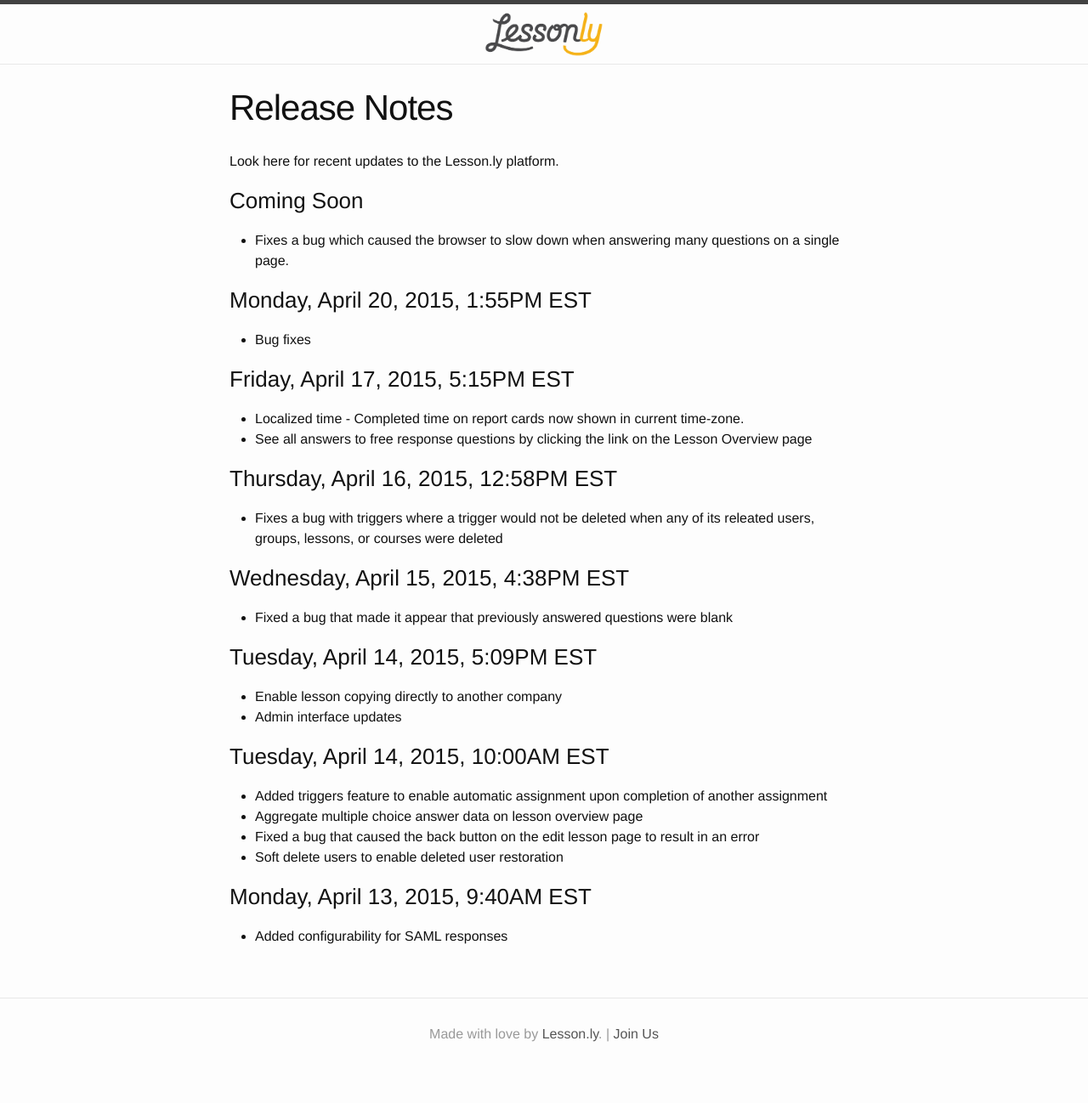
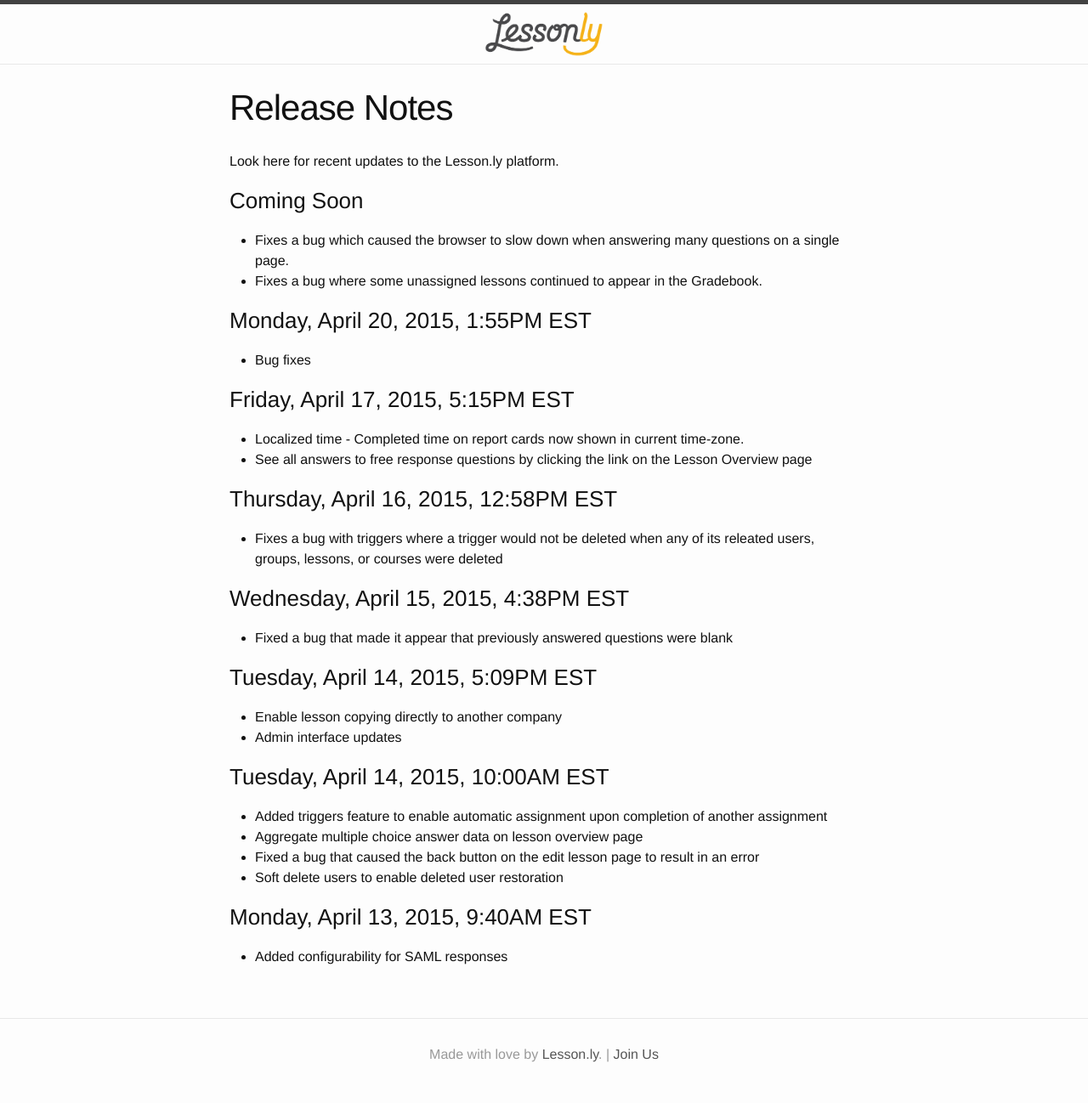
Before and after one commit to isabella232/lessonly.github.io, a Jekyll site: the page built from release-notes.md, in a window 1280 px wide. Shown: the whole page at 85% size. Built offline with Jekyll 4.4.1, drawn with Linux system fonts in a browser that asks for light colours; before the commit the page ends 1274 px from its top, so only the background shows below that.

Commit message:
Update release notes

```diff
--- a/release-notes.md
+++ b/release-notes.md
@@ -9,6 +9,7 @@
 ### Coming Soon
 
 - Fixes a bug which caused the browser to slow down when answering many questions on a single page.
+- Fixes a bug where some unassigned lessons continued to appear in the Gradebook.
 
 ### Monday, April 20, 2015, 1:55PM EST
 
```
